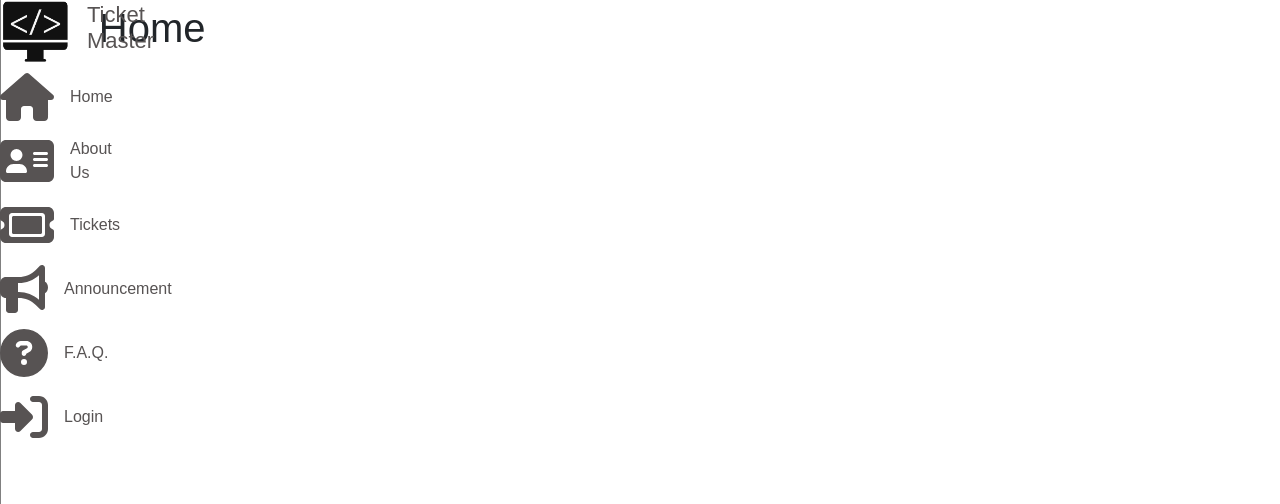
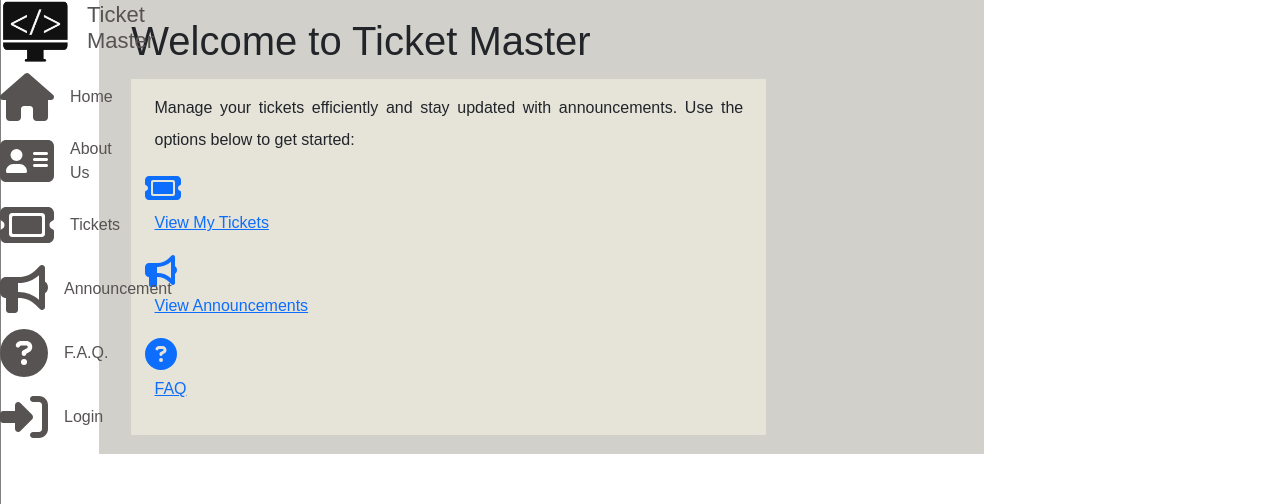
Before and after one commit to WorkNicolas/WebApplicationDevelopment-Frontend, a React (Create React App) app: page / in a window 1280 px wide. Shown: the top 504 px of the page. Built offline with nearby package versions, Linux system fonts and the light colour scheme; no server answers.

Commit message:
update Home.js

```diff
--- a/src/components/Home.js
+++ b/src/components/Home.js
@@ -1,19 +1,33 @@
-/**
- * @file Home.js
- * @author Carl Nicolas Mendoza
- * @id 301386435
- * @date 2024-10-11
- * @description Contains the welcome message, mission statement, and site map.
- *
- * @returns {Home}
- */
+import React from 'react';
+import { NavLink } from 'react-router-dom';
+import { FontAwesomeIcon } from '@fortawesome/react-fontawesome';
+import { faTicket, faBullhorn, faCircleQuestion } from '@fortawesome/free-solid-svg-icons';
 
 const Home = () => {
     return (
-        <div>
-            <h1>Home</h1>
+        <div className="panel">
+            <h1>Welcome to Ticket Master</h1>
+            <div className="panel-body">
+                <p>
+                    Manage your tickets efficiently and stay updated with announcements. Use the options below to get started:
+                </p>
+                <div className="quick-links">
+                    <NavLink to="/mytickets" className="quick-link">
+                        <FontAwesomeIcon icon={faTicket} size="2x" />
+                        <p>View My Tickets</p>
+                    </NavLink>
+                    <NavLink to="/announcement" className="quick-link">
+                        <FontAwesomeIcon icon={faBullhorn} size="2x" />
+                        <p>View Announcements</p>
+                    </NavLink>
+                    <NavLink to="/services" className="quick-link">
+                        <FontAwesomeIcon icon={faCircleQuestion} size="2x" />
+                        <p>FAQ</p>
+                    </NavLink>
+                </div>
+            </div>
         </div>
-    )
-}
+    );
+};
 
 export default Home;
```
